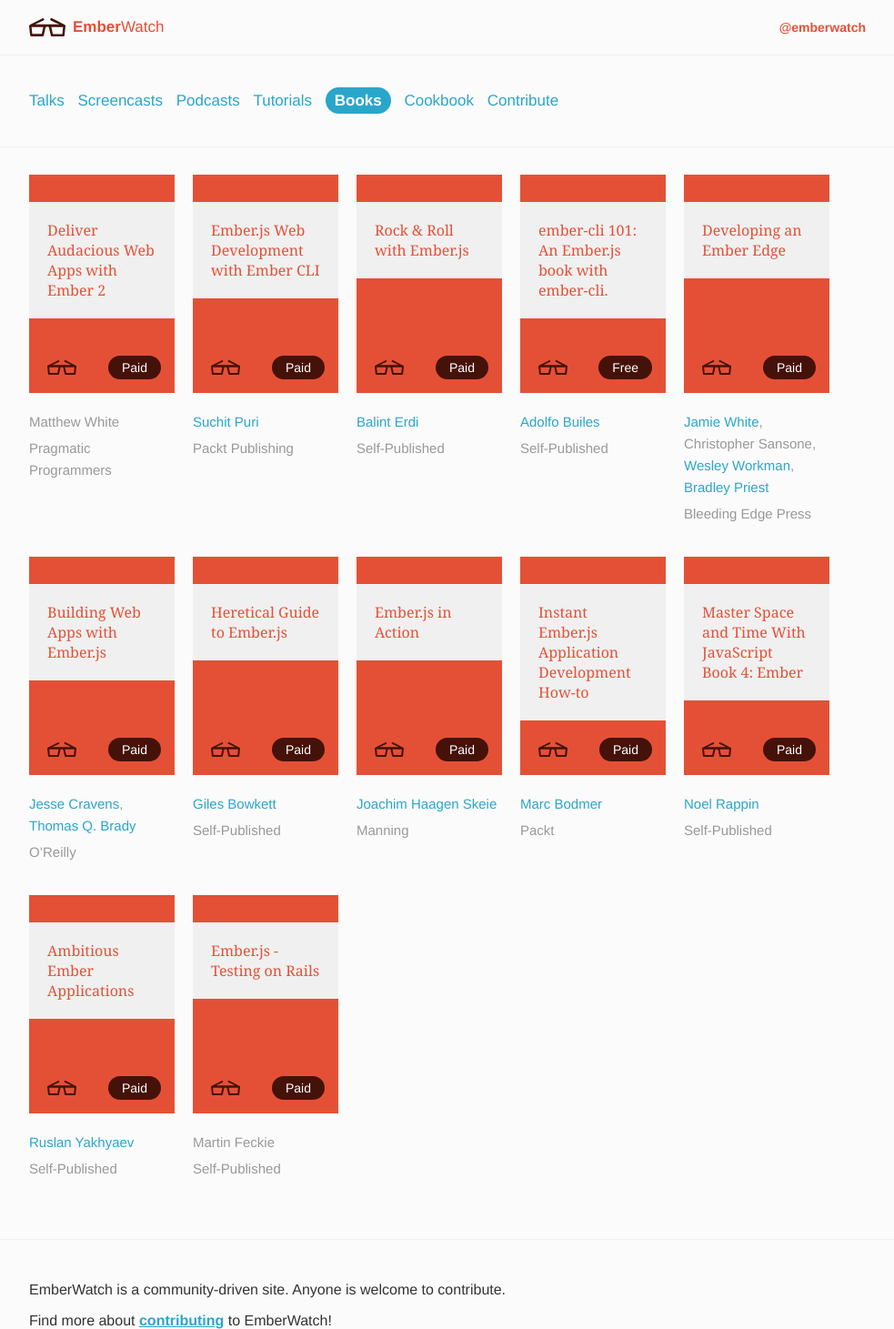
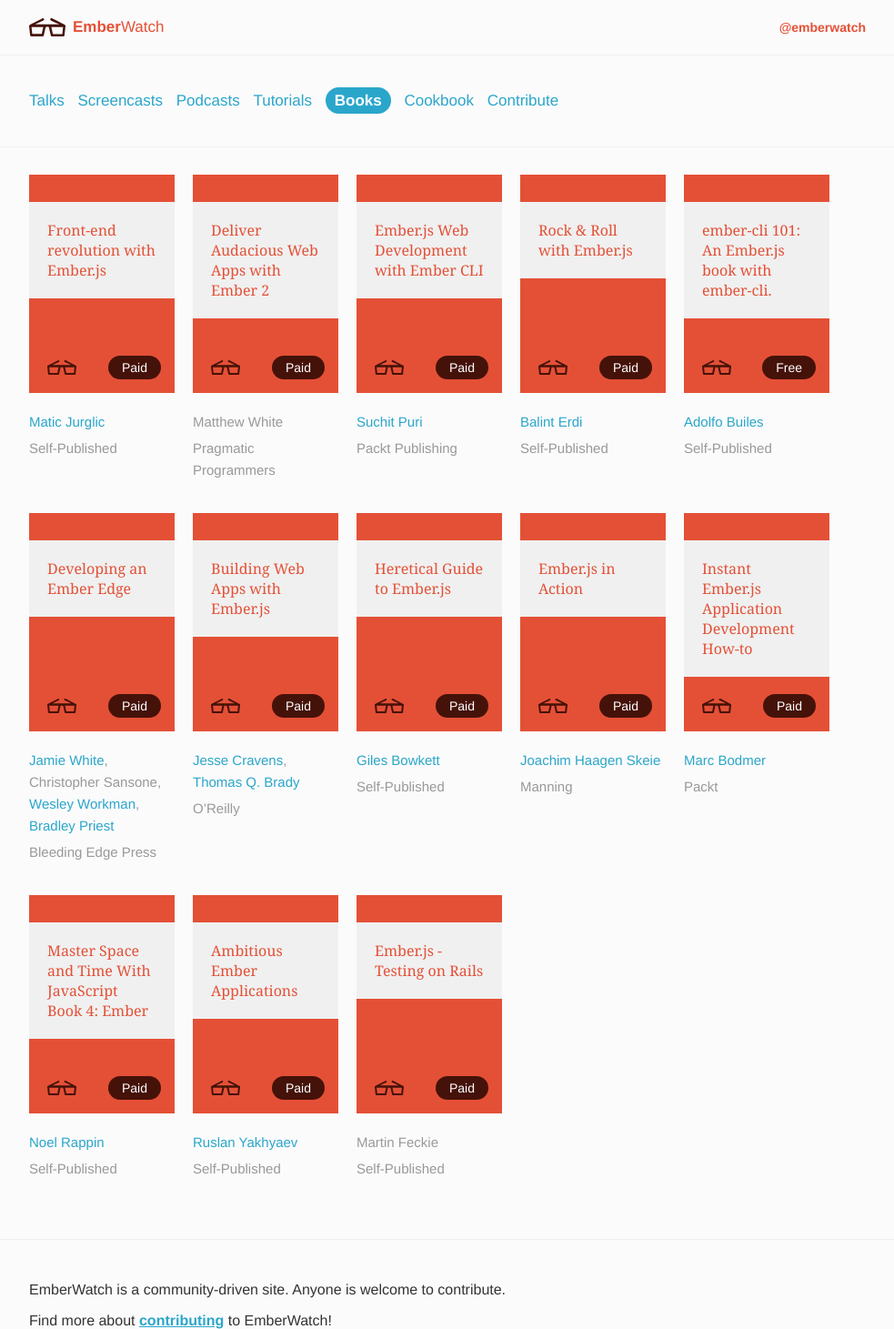
Before and after one commit to emberwatch/emberwatch, a Jekyll site: the page built from books.html, in a window 1280 px wide. Shown: the whole page at 91% size, without its empty margins (148-1131 px from the left). Built offline with Jekyll 4.4.1, drawn with Linux system fonts in a browser that asks for light colours; comment, search, counter and statistics services are not loaded.

Commit message:
Add latest book

```diff
--- a/_data/books.yml
+++ b/_data/books.yml
@@ -1,4 +1,10 @@
 ---
+- title: 'Front-end revolution with Ember.js'
+  author_ids:
+  - 299
+  publisher: Self-Published
+  url: https://leanpub.com/front-end-revolution-with-ember-js
+  payment: true
 - title: 'Deliver Audacious Web Apps with Ember 2'
   author_ids:
   - 206
```
